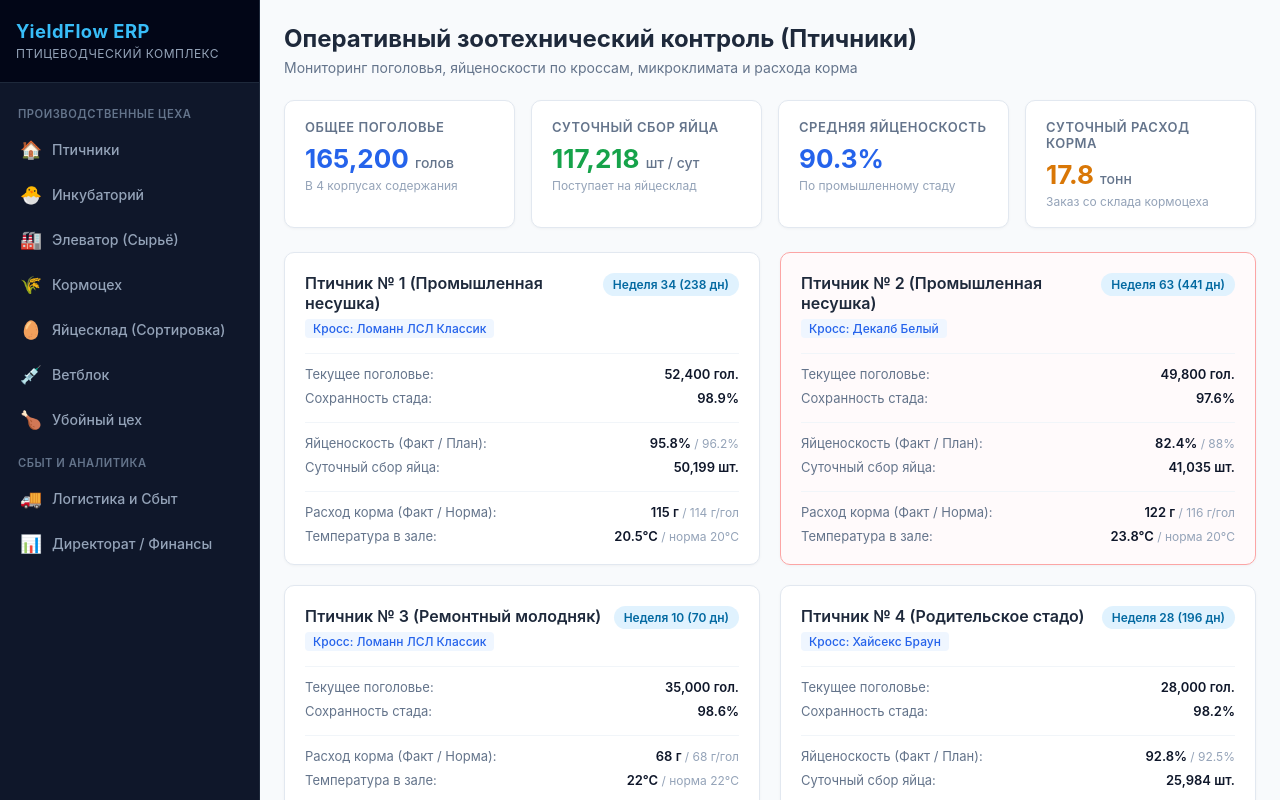
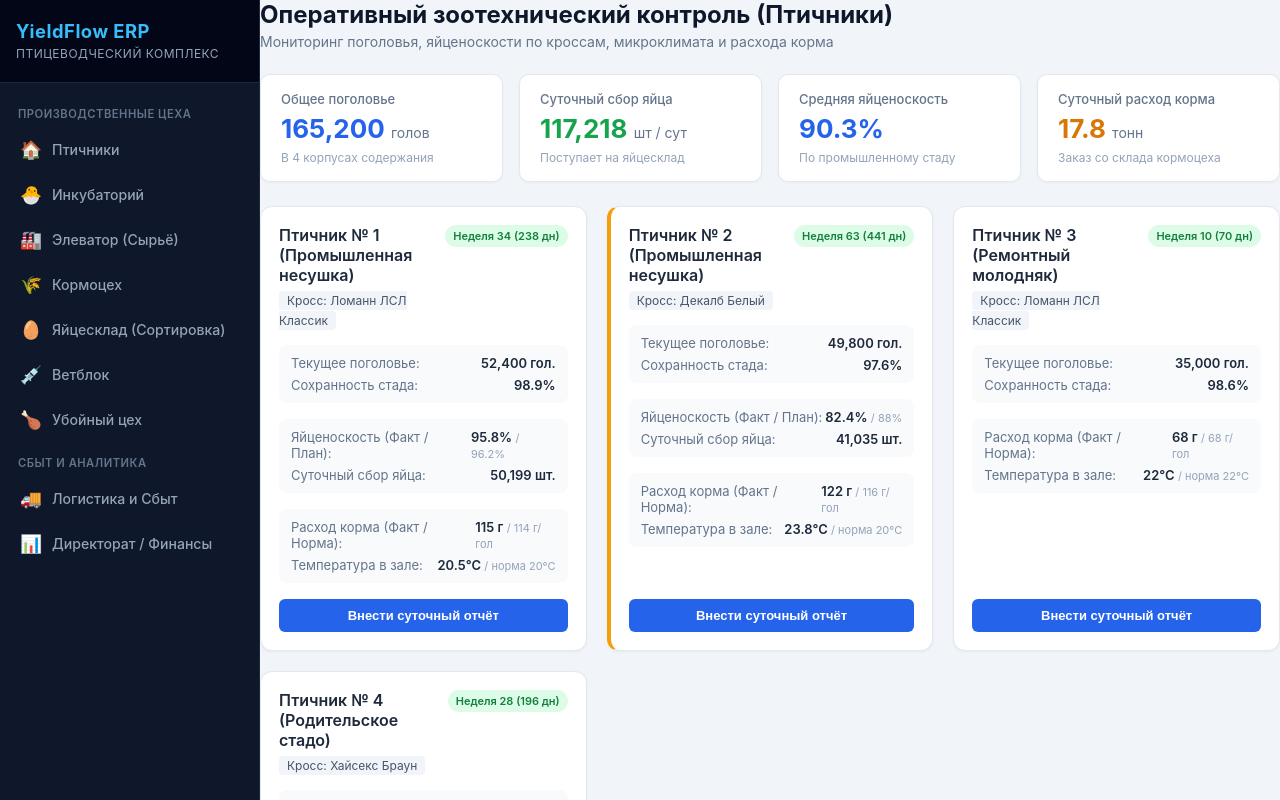
Before and after one commit to radikryzvanov/yield-flow-erp, an Angular app: page /poultry-management in a window 1280 px wide. Built offline with nearby package versions, Linux system fonts and the light colour scheme.

Commit message:
feat: complete poultry daily report form

```diff
--- a/src/app/features/poultry-management/pages/poultry-list/poultry-list.component.css
+++ b/src/app/features/poultry-management/pages/poultry-list/poultry-list.component.css
@@ -1,41 +1,31 @@
 .poultry-container {
-  padding: 24px;
   display: flex;
   flex-direction: column;
   gap: 24px;
-  background-color: #f8fafc;
-  min-height: 100vh;
 }
 
 .page-header h1 {
+  margin: 0;
   font-size: 24px;
-  color: #1e293b;
-  margin: 0 0 6px 0;
+  color: #0f172a;
+  font-weight: 700;
 }
 
 .subtitle {
+  margin: 4px 0 0 0;
   color: #64748b;
   font-size: 14px;
-  margin: 0;
 }
 
 .kpi-grid {
   display: grid;
-  grid-template-columns: repeat(4, 1fr);
+  grid-template-columns: repeat(auto-fit, minmax(220px, 1fr));
   gap: 16px;
-}
-
-@media (max-width: 1024px) {
-  .kpi-grid { grid-template-columns: repeat(2, 1fr); }
-}
-
-@media (max-width: 600px) {
-  .kpi-grid { grid-template-columns: 1fr; }
 }
 
 .kpi-card {
   background: #ffffff;
-  padding: 18px 20px;
+  padding: 16px 20px;
   border-radius: 10px;
   border: 1px solid #e2e8f0;
   box-shadow: 0 1px 3px rgba(0, 0, 0, 0.04);
@@ -43,21 +33,19 @@
 
 .kpi-title {
   font-size: 13px;
-  font-weight: 600;
   color: #64748b;
-  text-transform: uppercase;
-  letter-spacing: 0.5px;
+  font-weight: 500;
 }
 
 .kpi-value {
   font-size: 26px;
   font-weight: 700;
-  margin: 8px 0 4px;
+  margin: 6px 0;
 }
 
-.kpi-value .unit {
+.unit {
   font-size: 14px;
-  font-weight: 500;
+  font-weight: 400;
   color: #64748b;
 }
 
@@ -66,10 +54,21 @@
   color: #94a3b8;
 }
 
-.text-primary { color: #2563eb; }
-.text-success { color: #16a34a; }
-.text-warning { color: #d97706; }
-.text-danger { color: #dc2626; }
+.text-primary {
+  color: #2563eb;
+}
+
+.text-success {
+  color: #16a34a;
+}
+
+.text-warning {
+  color: #d97706;
+}
+
+.text-danger {
+  color: #dc2626;
+}
 
 .houses-grid {
   display: grid;
@@ -79,18 +78,17 @@
 
 .house-card {
   background: #ffffff;
-  border-radius: 10px;
+  border-radius: 12px;
   border: 1px solid #e2e8f0;
-  box-shadow: 0 1px 3px rgba(0, 0, 0, 0.04);
-  padding: 20px;
+  padding: 18px;
   display: flex;
   flex-direction: column;
   gap: 16px;
+  box-shadow: 0 1px 3px rgba(0, 0, 0, 0.05);
 }
 
 .house-card.border-warning {
-  border-color: #fca5a5;
-  background-color: #fffafb;
+  border-left: 4px solid #f59e0b;
 }
 
 .house-header {
@@ -101,61 +99,212 @@
 }
 
 .house-title {
+  margin: 0 0 4px 0;
   font-size: 16px;
   font-weight: 600;
   color: #1e293b;
-  margin: 0 0 4px 0;
 }
 
 .cross-badge {
   font-size: 12px;
-  color: #2563eb;
-  background: #eff6ff;
+  background: #f1f5f9;
+  color: #475569;
   padding: 2px 8px;
   border-radius: 4px;
-  font-weight: 500;
 }
 
 .status-pill {
-  font-size: 12px;
+  font-size: 11px;
   font-weight: 600;
-  padding: 4px 10px;
-  border-radius: 20px;
-  background: #f1f5f9;
+  padding: 4px 8px;
+  border-radius: 12px;
+  background: #e2e8f0;
   color: #475569;
   white-space: nowrap;
 }
 
-.status-active {
-  background: #e0f2fe;
-  color: #0369a1;
+.status-pill.status-active {
+  background: #dcfce7;
+  color: #15803d;
 }
 
 .metric-group {
+  background: #f8fafc;
+  padding: 10px 12px;
+  border-radius: 8px;
   display: flex;
   flex-direction: column;
-  gap: 8px;
-  padding-top: 12px;
-  border-top: 1px solid #f1f5f9;
-  font-size: 13px;
+  gap: 6px;
 }
 
 .metric-row {
   display: flex;
   justify-content: space-between;
+  align-items: center;
+  font-size: 13px;
 }
 
-.metric-row .label {
+.label {
   color: #64748b;
 }
 
-.metric-row .val {
+.val {
   font-weight: 600;
+  color: #1e293b;
+}
+
+.norm {
+  font-size: 11px;
+  font-weight: 400;
+  color: #94a3b8;
+}
+
+.house-actions {
+  margin-top: auto;
+}
+
+.btn-report {
+  width: 100%;
+  padding: 9px 14px;
+  background: #2563eb;
+  color: #ffffff;
+  border: none;
+  border-radius: 6px;
+  font-size: 13px;
+  font-weight: 600;
+  cursor: pointer;
+  transition: background 0.2s;
+}
+
+.btn-report:hover {
+  background: #1d4ed8;
+}
+
+/* Модальное окно */
+.modal-backdrop {
+  position: fixed;
+  top: 0;
+  left: 0;
+  width: 100vw;
+  height: 100vh;
+  background: rgba(15, 23, 42, 0.6);
+  display: flex;
+  align-items: center;
+  justify-content: center;
+  z-index: 999;
+  padding: 16px;
+}
+
+.modal-dialog {
+  background: #ffffff;
+  border-radius: 12px;
+  width: 100%;
+  max-width: 480px;
+  box-shadow: 0 20px 25px -5px rgba(0, 0, 0, 0.2);
+  display: flex;
+  flex-direction: column;
+  overflow: hidden;
+}
+
+.modal-header {
+  padding: 18px 20px;
+  border-bottom: 1px solid #e2e8f0;
+  display: flex;
+  justify-content: space-between;
+  align-items: center;
+}
+
+.modal-header h2 {
+  margin: 0;
+  font-size: 18px;
   color: #0f172a;
 }
 
-.metric-row .norm {
-  font-weight: 400;
+.btn-close {
+  background: none;
+  border: none;
+  font-size: 18px;
   color: #94a3b8;
-  font-size: 12px;
+  cursor: pointer;
 }
+
+.btn-close:hover {
+  color: #0f172a;
+}
+
+.modal-body {
+  padding: 20px;
+  display: flex;
+  flex-direction: column;
+  gap: 14px;
+}
+
+.modal-subtitle {
+  margin: 0 0 6px 0;
+  font-size: 13px;
+  color: #64748b;
+}
+
+.form-group {
+  display: flex;
+  flex-direction: column;
+  gap: 6px;
+}
+
+.form-group label {
+  font-size: 13px;
+  font-weight: 500;
+  color: #334155;
+}
+
+.form-control {
+  padding: 9px 12px;
+  border: 1px solid #cbd5e1;
+  border-radius: 6px;
+  font-size: 14px;
+  outline: none;
+}
+
+.form-control:focus {
+  border-color: #2563eb;
+  box-shadow: 0 0 0 2px rgba(37, 99, 235, 0.15);
+}
+
+.modal-footer {
+  padding: 14px 20px;
+  border-top: 1px solid #e2e8f0;
+  display: flex;
+  justify-content: flex-end;
+  gap: 10px;
+  background: #f8fafc;
+}
+
+.btn-cancel {
+  padding: 8px 16px;
+  background: #ffffff;
+  border: 1px solid #cbd5e1;
+  color: #475569;
+  border-radius: 6px;
+  font-size: 13px;
+  font-weight: 500;
+  cursor: pointer;
+}
+
+.btn-cancel:hover {
+  background: #f1f5f9;
+}
+
+.btn-save {
+  padding: 8px 16px;
+  background: #16a34a;
+  border: none;
+  color: #ffffff;
+  border-radius: 6px;
+  font-size: 13px;
+  font-weight: 600;
+  cursor: pointer;
+}
+
+.btn-save:hover {
+  background: #15803d;
+}
--- a/src/app/features/poultry-management/pages/poultry-list/poultry-list.component.html
+++ b/src/app/features/poultry-management/pages/poultry-list/poultry-list.component.html
@@ -87,6 +87,52 @@
           </span>
         </div>
       </div>
+
+      <!-- Кнопка внесения отчета -->
+      <div class="house-actions">
+        <button type="button" class="btn-report" (click)="openReportModal(house)">
+          Внести суточный отчёт
+        </button>
+      </div>
+    </div>
+  </div>
+
+  <!-- Модальное окно внесения отчета -->
+  <div class="modal-backdrop" *ngIf="isModalOpen()">
+    <div class="modal-dialog">
+      <div class="modal-header">
+        <h2>{{ selectedHouse()?.name }}</h2>
+        <button type="button" class="btn-close" (click)="closeModal()">✕</button>
+      </div>
+
+      <div class="modal-body">
+        <p class="modal-subtitle">Ввод фактических суточных данных оператора/зоотехника</p>
+
+        <div class="form-group">
+          <label for="mortality">Падёж за сутки (голов)</label>
+          <input id="mortality" type="number" [(ngModel)]="mortalityInput" min="0" class="form-control" />
+        </div>
+
+        <div class="form-group" *ngIf="selectedHouse()?.birdType === 'layer'">
+          <label for="eggs">Сбор яйца за сутки (шт.)</label>
+          <input id="eggs" type="number" [(ngModel)]="eggsInput" min="0" class="form-control" />
+        </div>
+
+        <div class="form-group">
+          <label for="feed">Расход корма на 1 голову (грамм/сут)</label>
+          <input id="feed" type="number" [(ngModel)]="feedInput" min="0" class="form-control" />
+        </div>
+
+        <div class="form-group">
+          <label for="temp">Температура в зале (°C)</label>
+          <input id="temp" type="number" step="0.1" [(ngModel)]="tempInput" class="form-control" />
+        </div>
+      </div>
+
+      <div class="modal-footer">
+        <button type="button" class="btn-cancel" (click)="closeModal()">Отмена</button>
+        <button type="button" class="btn-save" (click)="saveReport()">Сохранить показатели</button>
+      </div>
     </div>
   </div>
 </div>
--- a/src/app/features/poultry-management/pages/poultry-list/poultry-list.component.ts
+++ b/src/app/features/poultry-management/pages/poultry-list/poultry-list.component.ts
@@ -1,11 +1,12 @@
-import { Component, inject } from '@angular/core';
+import { Component, inject, signal } from '@angular/core';
 import { CommonModule } from '@angular/common';
-import { PoultryManagementService } from '../../services/poultry-management.service';
+import { FormsModule } from '@angular/forms';
+import { PoultryManagementService, PoultryHouse } from '../../services/poultry-management.service';
 
 @Component({
   selector: 'app-poultry-list',
   standalone: true,
-  imports: [CommonModule],
+  imports: [CommonModule, FormsModule],
   templateUrl: './poultry-list.component.html',
   styleUrl: './poultry-list.component.css'
 })
@@ -18,6 +19,45 @@ export class PoultryListComponent {
   readonly totalDailyFeedTons = this.poultryService.totalDailyFeedTons;
   readonly averageLayingRate = this.poultryService.averageLayingRate;
 
+  // Состояние модального окна отчета
+  readonly isModalOpen = signal<boolean>(false);
+  readonly selectedHouse = signal<PoultryHouse | null>(null);
+
+  // Поля формы
+  mortalityInput: number = 0;
+  eggsInput: number = 0;
+  feedInput: number = 115;
+  tempInput: number = 20.0;
+
+  openReportModal(house: PoultryHouse) {
+    this.selectedHouse.set(house);
+    this.mortalityInput = 0;
+    this.eggsInput = house.dailyEggCount;
+    this.feedInput = house.feedPerBirdGrams;
+    this.tempInput = house.temperature;
+    this.isModalOpen.set(true);
+  }
+
+  closeModal() {
+    this.isModalOpen.set(false);
+    this.selectedHouse.set(null);
+  }
+
+  saveReport() {
+    const house = this.selectedHouse();
+    if (!house) return;
+
+    this.poultryService.submitDailyReport({
+      houseId: house.id,
+      mortalityCount: Number(this.mortalityInput),
+      dailyEggCount: Number(this.eggsInput),
+      feedPerBirdGrams: Number(this.feedInput),
+      temperature: Number(this.tempInput)
+    });
+
+    this.closeModal();
+  }
+
   getAgeWeeks(days: number): number {
     return Math.floor(days / 7);
   }
--- a/src/app/features/poultry-management/services/poultry-management.service.ts
+++ b/src/app/features/poultry-management/services/poultry-management.service.ts
@@ -119,4 +119,33 @@ export class PoultryManagementService {
     const totalRate = layerHouses.reduce((sum, h) => sum + h.actualLayingRatePercent, 0);
     return Math.round((totalRate / layerHouses.length) * 10) / 10;
   });
+
+  submitDailyReport(report: {
+    houseId: string;
+    mortalityCount: number;
+    dailyEggCount: number;
+    feedPerBirdGrams: number;
+    temperature: number;
+  }) {
+    this._houses.update(houses =>
+      houses.map(house => {
+        if (house.id !== report.houseId) return house;
+
+        const newBirdCount = Math.max(0, house.birdCount - report.mortalityCount);
+        const calculatedLayingRate = newBirdCount > 0 && house.birdType === 'layer'
+          ? Math.round((report.dailyEggCount / newBirdCount) * 1000) / 10
+          : house.actualLayingRatePercent;
+
+        return {
+          ...house,
+          birdCount: newBirdCount,
+          dailyEggCount: report.dailyEggCount,
+          feedPerBirdGrams: report.feedPerBirdGrams,
+          temperature: report.temperature,
+          actualLayingRatePercent: calculatedLayingRate,
+          ageDays: house.ageDays + 1
+        };
+      })
+    );
+  }
 }
```
